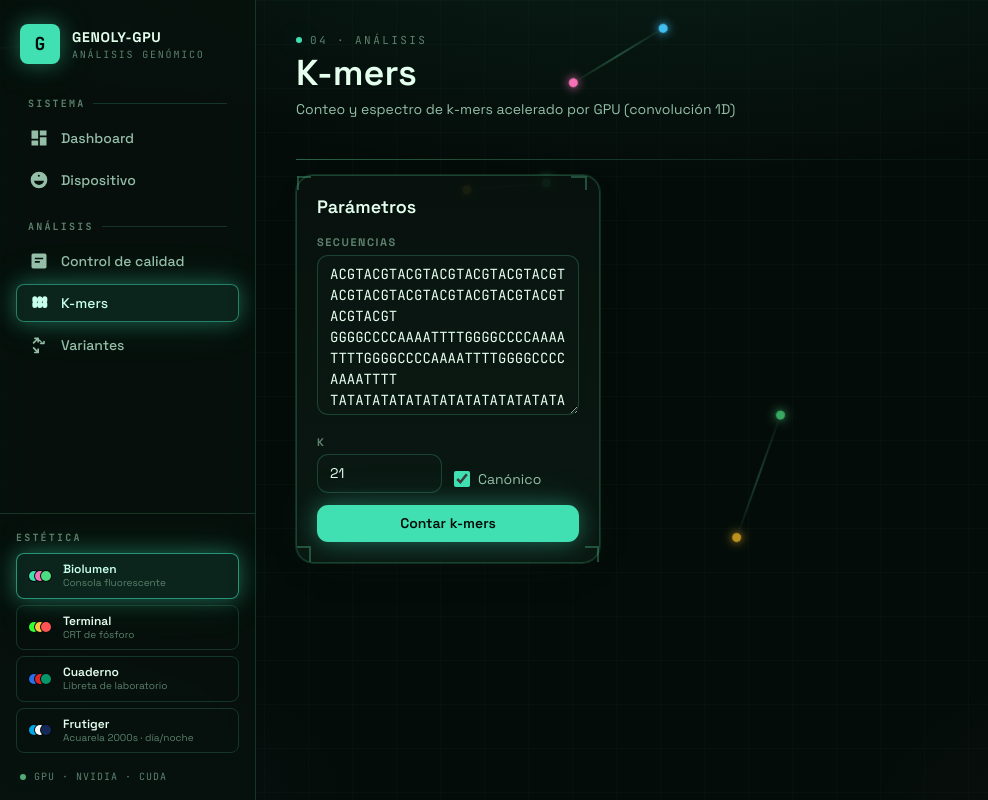
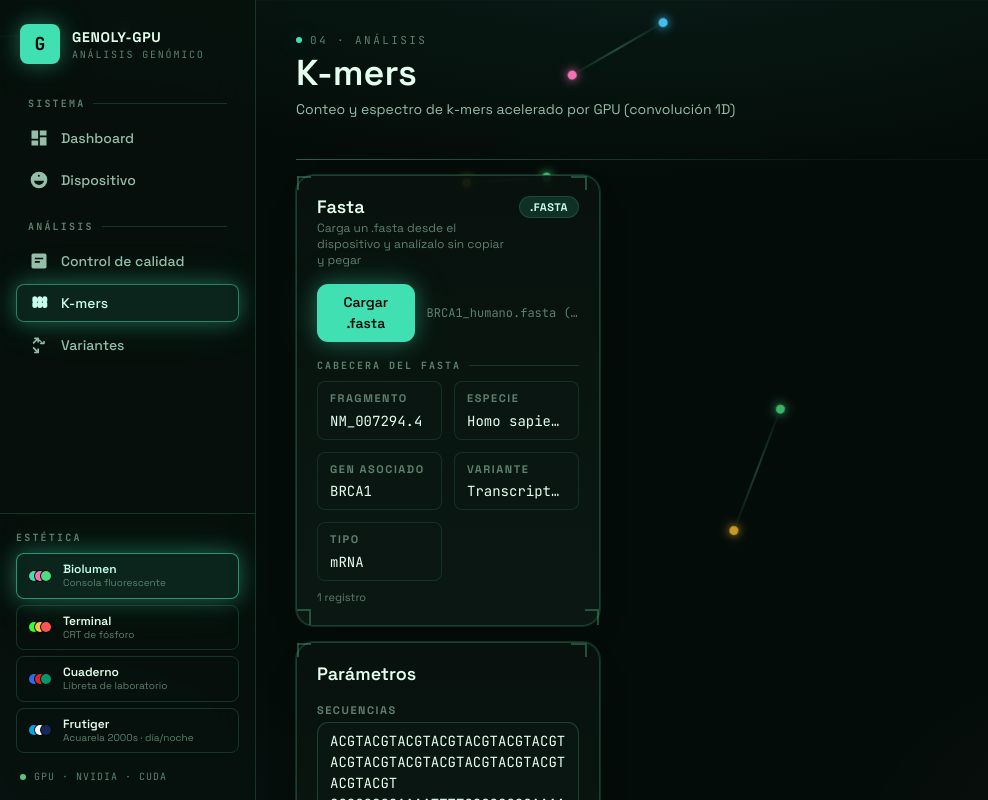
Before and after one commit to beoasaver-boop/Genoly-GPU, a React (Vite) app in the folder ui/frontend/: page /kmer in a window 1280 px wide. Shown: the top 800 px of the page, without its empty margins (0-988 px from the left). Built offline with nearby package versions, Linux system fonts and the light colour scheme.

Commit message:
Añade carga de archivos .fasta y panel de cabecera en las pantallas de análisis

```diff
--- /dev/null
+++ b/ui/frontend/src/components/FastaPanel.jsx
@@ -0,0 +1,95 @@
+import { useRef, useState } from 'react'
+import { Card, Badge } from './ui.jsx'
+import { parseFasta, parseHeader } from '../fasta.js'
+
+const SAMPLE_ID = 'NM_007294.4'
+const SAMPLE_DESC =
+  'Homo sapiens BRCA1 DNA repair associated (BRCA1), transcript variant 1, mRNA'
+
+const FIELDS = [
+  { key: 'accession', label: 'Fragmento' },
+  { key: 'species', label: 'Especie' },
+  { key: 'gene', label: 'Gen asociado' },
+  { key: 'variant', label: 'Variante' },
+  { key: 'type', label: 'Tipo' },
+]
+
+export default function FastaPanel({ onLoaded }) {
+  const inputRef = useRef(null)
+  const [meta, setMeta] = useState(() => parseHeader(SAMPLE_ID, SAMPLE_DESC))
+  const [source, setSource] = useState('BRCA1_humano.fasta (ejemplo)')
+  const [recordCount, setRecordCount] = useState(1)
+  const [error, setError] = useState(null)
+
+  const handleFile = (file) => {
+    if (!file) return
+    setError(null)
+    const reader = new FileReader()
+    reader.onload = () => {
+      const records = parseFasta(reader.result)
+      if (!records.length) {
+        setError('El archivo no contiene registros FASTA válidos.')
+        return
+      }
+      const first = records[0]
+      setMeta(parseHeader(first.id, first.description))
+      setSource(file.name)
+      setRecordCount(records.length)
+      onLoaded?.(records)
+    }
+    reader.onerror = () => setError('No se pudo leer el archivo.')
+    reader.readAsText(file)
+  }
+
+  return (
+    <Card
+      title="Fasta"
+      subtitle="Carga un .fasta desde el dispositivo y analízalo sin copiar y pegar"
+      actions={<Badge tone="accent">.fasta</Badge>}
+    >
+      <input
+        ref={inputRef}
+        type="file"
+        accept=".fasta,.fa,.fna,.txt"
+        className="hidden"
+        onChange={(e) => {
+          handleFile(e.target.files?.[0])
+          e.target.value = ''
+        }}
+      />
+
+      <div className="flex items-center justify-between gap-3">
+        <button type="button" className="btn-primary" onClick={() => inputRef.current?.click()}>
+          Cargar .fasta
+        </button>
+        <span className="truncate font-mono text-xs text-ink-faint">{source}</span>
+      </div>
+
+      {error && (
+        <p className="mt-3 rounded-lg border border-bad/40 bg-bad/10 px-3 py-2 text-xs text-bad">
+          {error}
+        </p>
+      )}
+
+      <div className="mt-4">
+        <div className="mb-2 flex items-center gap-2">
+          <span className="font-mono text-[10px] font-bold uppercase tracking-[0.2em] text-ink-faint">
+            Cabecera del fasta
+          </span>
+          <span className="h-px flex-1 bg-line/40" />
+        </div>
+        <div className="grid grid-cols-2 gap-3">
+          {FIELDS.map((f) => (
+            <div key={f.key} className="rounded-lg border border-line/30 bg-panel-2/40 px-3 py-2">
+              <div className="label">{f.label}</div>
+              <div className="truncate font-mono text-sm text-ink">{meta[f.key] ?? '—'}</div>
+            </div>
+          ))}
+        </div>
+        <p className="mt-2 text-[11px] text-ink-faint">
+          {recordCount} {recordCount === 1 ? 'registro' : 'registros'}
+        </p>
+      </div>
+    </Card>
+  )
+}
--- /dev/null
+++ b/ui/frontend/src/fasta.js
@@ -0,0 +1,54 @@
+export function parseFasta(text) {
+  const records = []
+  let id = null
+  let description = null
+  let lines = []
+
+  for (const raw of String(text).split('\n')) {
+    const line = raw.trim()
+    if (!line) continue
+
+    if (line.startsWith('>')) {
+      if (id !== null) {
+        records.push({ id, description, sequence: lines.join('') })
+      }
+      const header = line.slice(1).trim()
+      const parts = header.split(/\s+/)
+      id = parts[0] || null
+      description = parts.length > 1 ? parts.slice(1).join(' ') : null
+      lines = []
+    } else {
+      lines.push(line)
+    }
+  }
+
+  if (id !== null) {
+    records.push({ id, description, sequence: lines.join('') })
+  }
+
+  return records
+}
+
+export function parseHeader(id, description) {
+  const meta = { accession: id, species: null, gene: null, variant: null, type: null }
+  if (!description) return meta
+
+  const text = description.trim()
+
+  const vm = text.match(/(transcript\s+variant|variant)\s+(\d+)/i)
+  if (vm) {
+    const label = vm[1][0].toUpperCase() + vm[1].slice(1).toLowerCase()
+    meta.variant = `${label} ${vm[2]}`
+  }
+
+  const last = text.split(/\s+/).pop().replace(/[,.;]+$/, '')
+  if (/^(mRNA|RNA|DNA|protein|genomic|CDS)$/i.test(last)) meta.type = last
+
+  const gm = text.match(/\b([A-Z][A-Z0-9]*\d+[A-Z0-9]*)\b/)
+  if (gm) meta.gene = gm[1]
+
+  const sm = text.match(/^([A-Z][a-z]+)\s+([a-z]+)/)
+  if (sm) meta.species = `${sm[1]} ${sm[2]}`
+
+  return meta
+}
--- a/ui/frontend/src/pages/Kmer.jsx
+++ b/ui/frontend/src/pages/Kmer.jsx
@@ -1,6 +1,7 @@
 import { useState } from 'react'
 import { api } from '../api.js'
 import { Card, StatCard, Badge, PageHeader } from '../components/ui.jsx'
+import FastaPanel from '../components/FastaPanel.jsx'
 
 const SAMPLE =
   'ACGTACGTACGTACGTACGTACGTACGTACGTACGTACGTACGTACGTACGTACGTACGTACGT\n' +
@@ -47,6 +48,10 @@ export default function Kmer() {
 
       <div className="grid grid-cols-1 gap-4 lg:grid-cols-3">
         <div className="space-y-4">
+          <FastaPanel
+            onLoaded={(records) => setSequences(records.map((r) => r.sequence).join('\n'))}
+          />
+
           <Card title="Parámetros">
             <label className="label">Secuencias</label>
             <textarea
--- a/ui/frontend/src/pages/Qc.jsx
+++ b/ui/frontend/src/pages/Qc.jsx
@@ -1,6 +1,7 @@
 import { useState } from 'react'
 import { api } from '../api.js'
 import { Card, StatCard, Bar, PageHeader } from '../components/ui.jsx'
+import FastaPanel from '../components/FastaPanel.jsx'
 
 const SAMPLE =
   'ACGTACGTACGTACGTACGTACGTACGTACGTACGTACGT\n' +
@@ -51,7 +52,12 @@ export default function Qc() {
       />
 
       <div className="grid grid-cols-1 gap-4 lg:grid-cols-3">
-        <Card title="Secuencias" subtitle="Una secuencia por línea (FASTA sin cabeceras)">
+        <div className="space-y-4">
+          <FastaPanel
+            onLoaded={(records) => setSequences(records.map((r) => r.sequence).join('\n'))}
+          />
+
+          <Card title="Secuencias" subtitle="Una secuencia por línea (FASTA sin cabeceras)">
           <textarea
             className="input h-56 font-mono"
             value={sequences}
@@ -67,6 +73,7 @@ export default function Qc() {
             </button>
           </div>
         </Card>
+        </div>
 
         <div className="space-y-4 lg:col-span-2">
           {error && (
--- a/ui/frontend/src/pages/Variants.jsx
+++ b/ui/frontend/src/pages/Variants.jsx
@@ -1,6 +1,7 @@
 import { useState } from 'react'
 import { api } from '../api.js'
 import { Card, StatCard, Badge, PageHeader } from '../components/ui.jsx'
+import FastaPanel from '../components/FastaPanel.jsx'
 
 const REF =
   'ACGTACGTACGTACGTACGTACGTACGTACGTACGTACGTACGTACGTACGTACGTACGTACGTACGTACGTACGTACGT'
@@ -64,6 +65,10 @@ export default function Variants() {
 
       <div className="grid grid-cols-1 gap-4 lg:grid-cols-3">
         <div className="space-y-4">
+          <FastaPanel
+            onLoaded={(records) => setReference(records[0].sequence)}
+          />
+
           <Card title="Entrada">
             <label className="label">Referencia</label>
             <textarea
```
